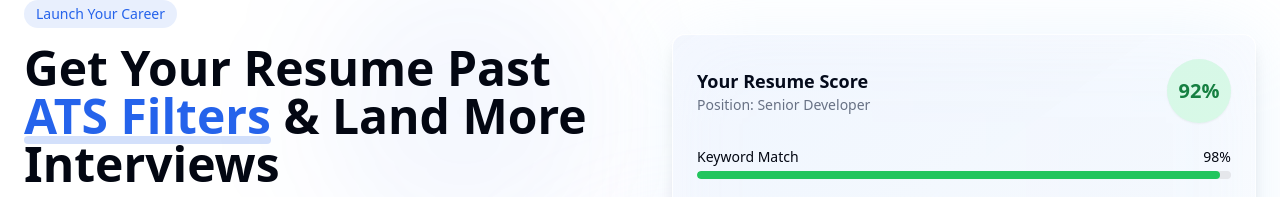
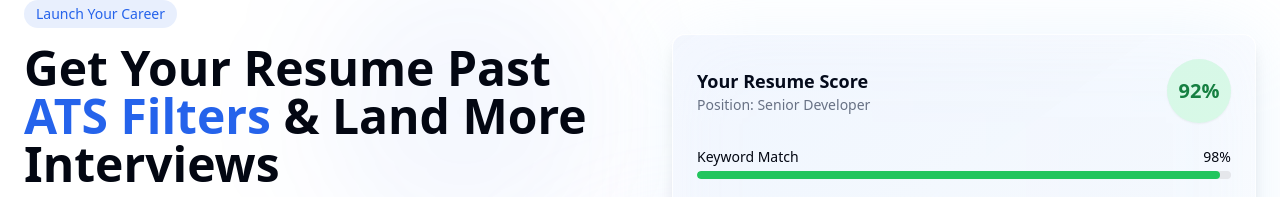
Before and after one commit to jeevanba273/resume-crafted, a React (Vite) app: page / in a window 1280 px wide. Shown: the part 193-390 px from the top of the page. Built offline with nearby package versions, Linux system fonts and the light colour scheme.

Commit message:
Fix: Remove underline from ATS filters text

```diff
--- a/src/components/Hero.tsx
+++ b/src/components/Hero.tsx
@@ -1,4 +1,3 @@
-
 import { ArrowRight, FileCheck, Clock, Award } from "lucide-react";
 import { Button } from "@/components/ui/button";
 import { Link } from "react-router-dom";
@@ -15,9 +14,8 @@ const Hero = () => {
           <div className="flex flex-col gap-4">
             <span className="text-sm font-medium text-primary bg-primary/10 dark:bg-primary/20 px-3 py-1 rounded-full w-fit animate-fade-in">Launch Your Career</span>
             <h1 className="text-3xl md:text-5xl font-bold leading-tight animate-fade-in" style={{ animationDelay: '0.2s' }}>
-              Get Your Resume Past <span className="text-primary relative">
+              Get Your Resume Past <span className="text-primary">
                 ATS Filters
-                <span className="absolute bottom-1 left-0 w-full h-2 bg-primary/20 dark:bg-primary/30 -z-10 rounded"></span>
               </span> & Land More Interviews
             </h1>
             <p className="text-xl text-muted-foreground animate-fade-in" style={{ animationDelay: '0.4s' }}>
```
